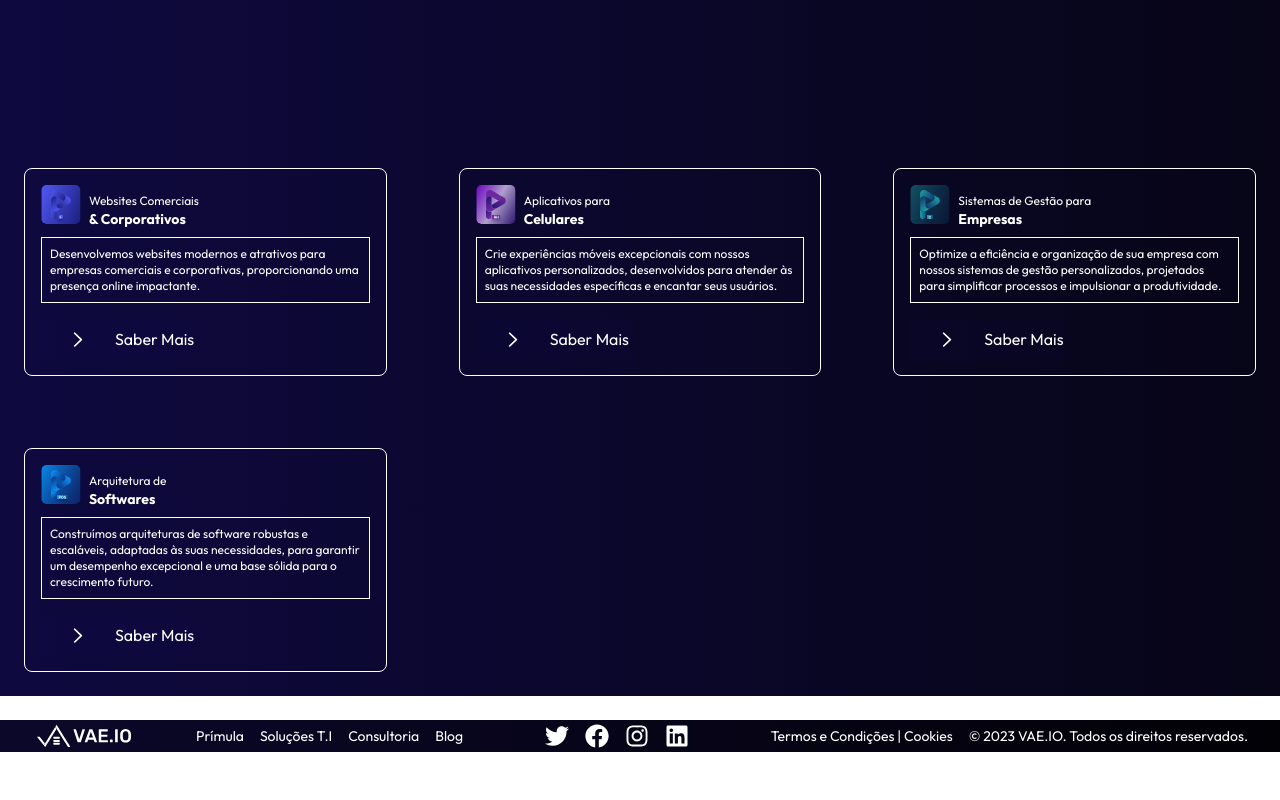
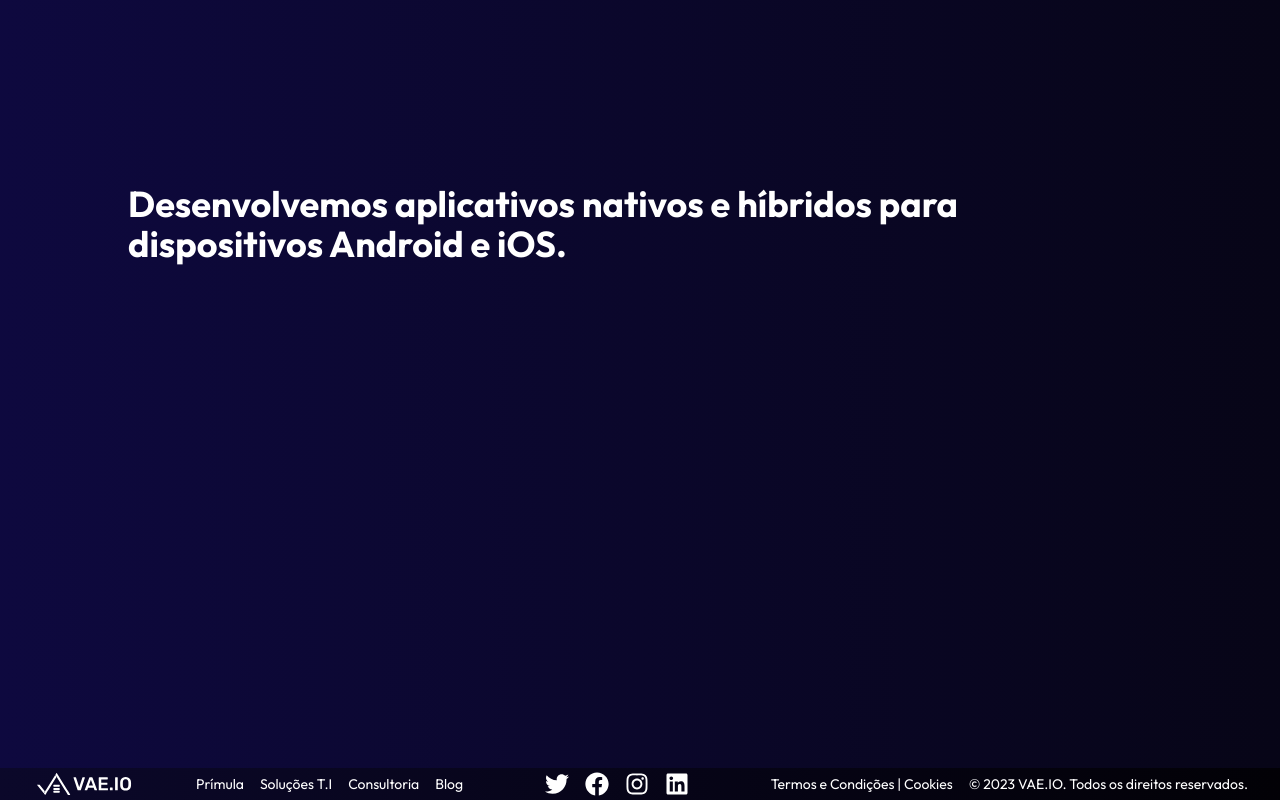
Before and after one commit to vagnerrsimango/vaeio, a Next.js app: page /itsolutions in a window 1280 px wide. Shown: the part 511-1311 px from the top of the page. Before the commit the page ends 1263 px from the top, so only its background shows below. Built offline with nearby package versions, Linux system fonts and the light colour scheme.

Commit message:
apresentation

```diff
--- a/package.json
+++ b/package.json
@@ -29,6 +29,7 @@
     "react-dom": "18.2.0",
     "react-icons": "^4.12.0",
     "react-intersection-observer": "^9.5.3",
+    "react-player": "^2.14.1",
     "react-scroll-up": "^1.4.0",
     "react-slick": "^0.29.0",
     "slick-carousel": "^1.8.1",
--- a/src/app/blog/page.tsx
+++ b/src/app/blog/page.tsx
@@ -1,14 +1,17 @@
+"use client";
 import React from "react";
 import Navbar from "@/components/Navbar";
 import HeroBlog from "@/components/blog/HeroBlog";
 import FooterBlog from "@/components/blog/FooterBlog";
 import GuideBlog from "@/components/blog/GuideBlog";
+import ScrollTop from "@/components/ScrollToTop";
 
 export default function Home() {
   return (
     <>
       <HeroBlog />
       <GuideBlog />
+      <ScrollTop />
     </>
   );
 }
--- a/src/app/consultoria/page.tsx
+++ b/src/app/consultoria/page.tsx
@@ -1,13 +1,16 @@
+"use client";
 import React from "react";
 import Navbar from "@/components/Navbar";
 import GuideC from "@/components/consultoria/GuideC";
 import HeroC from "@/components/consultoria/HeroC";
+import ScrollTop from "@/components/ScrollToTop";
 
 export default function Home() {
   return (
     <>
       <HeroC />
       <GuideC />
+      <ScrollTop />
     </>
   );
 }
--- a/src/app/itsolutions/page.tsx
+++ b/src/app/itsolutions/page.tsx
@@ -1,13 +1,16 @@
+"use client";
 import React from "react";
 import Navbar from "@/components/Navbar";
 import GuideIS from "@/components/itsolutions/GuideIS";
 import HeroIS from "@/components/itsolutions/HeroIS";
+import ScrollTop from "@/components/ScrollToTop";
 
 export default function Home() {
   return (
     <>
       <HeroIS />
       <GuideIS />
+      <ScrollTop />
     </>
   );
 }
--- a/src/app/primula/page.tsx
+++ b/src/app/primula/page.tsx
@@ -1,14 +1,17 @@
+"use client";
 import React from "react";
 import Navbar from "@/components/Navbar";
 import HeroPrimula from "@/components/primula/HeroPrimula";
 import GuidePrimula from "@/components/primula/GuidePrimula";
 import FooterPrimula from "@/components/primula/FooterPrimula";
+import ScrollTop from "@/components/ScrollToTop";
 
 export default function Home() {
   return (
     <>
       <HeroPrimula />
       <GuidePrimula />
+      <ScrollTop />
     </>
   );
 }
--- a/src/components/itsolutions/GuideIS.tsx
+++ b/src/components/itsolutions/GuideIS.tsx
@@ -1,49 +1,31 @@
-"use client";
 import React from "react";
 import { FaCogs, FaDesktop, FaGlobe, FaMobileAlt } from "react-icons/fa";
+import ReactPlayer from "react-player";
 import "animate.css";
 import PrimulaCard from "./ISCard";
+import video from "@/lib/vid/speedflow.mp4";
 import logo1 from "@/lib/img/modlog1.svg";
 import logo2 from "@/lib/img/modlog2.svg";
 import logo3 from "@/lib/img/modlog3.svg";
 import logo4 from "@/lib/img/modlog4.svg";
-import Icon4 from "@/lib/img/DropdownIcon.svg"; // Assuming this is the icon for "Saber Mais" button
+import Icon4 from "@/lib/img/DropdownIcon.svg";
 
 const GuideIT = () => {
   return (
-    <section className="bg-gradient-to-r from-blue-500 to-blue-700 flex flex-wrap justify-center items-center text-primary-0 mb-6 transition-all duration-300">
-      <div className="grid grid-cols-3 gap-6">
-        <PrimulaCard
-          icon={{ src: logo1, width: 40, height: 40 }}
-          borderColor="yellow"
-          title="Websites Comerciais"
-          subtitle="& Corporativos"
-          description="Desenvolvemos websites modernos e atrativos para empresas comerciais e corporativas, proporcionando uma presença online impactante."
-        />
+    <section className="bg-gradient-to-r from-blue-500 to-blue-700 p-10">
+      <div className="max-w-5xl mx-auto text-white">
+        <h2 className="text-4xl text-primary-0 font-bold mb-8">
+          Desenvolvemos aplicativos nativos e híbridos para dispositivos Android
+          e iOS.
+        </h2>
 
-        <PrimulaCard
-          icon={{ src: logo2, width: 40, height: 40 }}
-          borderColor="green"
-          title="Aplicativos para"
-          subtitle="Celulares"
-          description="Crie experiências móveis excepcionais com nossos aplicativos personalizados, desenvolvidos para atender às suas necessidades específicas e encantar seus usuários."
-        />
-
-        <PrimulaCard
-          icon={{ src: logo3, width: 40, height: 40 }}
-          borderColor="blue"
-          title="Sistemas de Gestão para"
-          subtitle="Empresas"
-          description="Optimize a eficiência e organização de sua empresa com nossos sistemas de gestão personalizados, projetados para simplificar processos e impulsionar a produtividade."
-        />
-
-        <PrimulaCard
-          icon={{ src: logo4, width: 40, height: 40 }}
-          borderColor="purple"
-          title="Arquitetura de"
-          subtitle="Softwares"
-          description="Construímos arquiteturas de software robustas e escaláveis, adaptadas às suas necessidades, para garantir um desempenho excepcional e uma base sólida para o crescimento futuro."
-        />
+        <div className="mb-8">
+          <ReactPlayer
+            url="https://www.youtube.com/watch?v=74SX19N1s6o&t=7s&pp=ygUZYXBwIGRldmVsb3BtZW50IHB1YmxpY2l0eQ%3D%3D"
+            width="100%"
+            height="400px"
+          />
+        </div>
       </div>
     </section>
   );
--- a/src/components/primula/GuidePrimula.tsx
+++ b/src/components/primula/GuidePrimula.tsx
@@ -21,7 +21,7 @@ const GuidePrimula = () => {
       <div className="grid grid-cols-3 gap-6">
         <PrimulaCard
           icon={logo1}
-          borderColor="purple-500"
+          borderColor="primary-white-0"
           title="PRÍMULA"
           subtitle="MÓDULO FINANÇAS"
           description="Fornece às empresas as ferramentas necessárias para gerir eficazmente as suas operações financeiras, monitorizar os fluxos de tesouraria e tomar decisões informadas com base em dados financeiros precisos."
```
Also changed, not shown: 2 other files (tests, documents, lock files or other folders).
